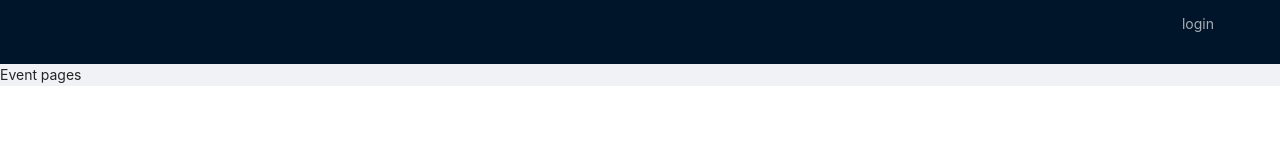
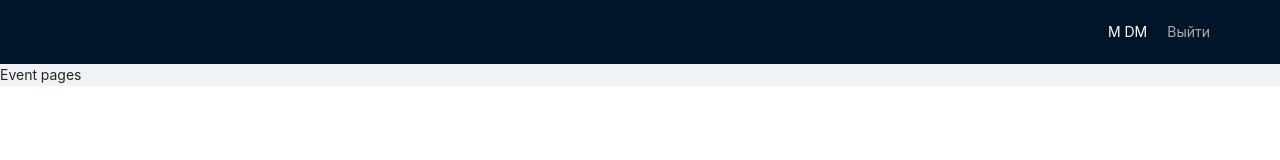
Before and after one commit to DmitryMN/calendar, a React (Create React App) app: page / in a window 1280 px wide. Shown: the top 160 px of the page. Built offline with nearby package versions, Linux system fonts and the light colour scheme.

Commit message:
create auth reducer and types

```diff
--- a/src/App.tsx
+++ b/src/App.tsx
@@ -3,6 +3,7 @@ import AppRouter from './components/AppRouter';
 import Navbar from './components/Navbar';
 import './App.css';
 import { Layout } from 'antd';
+import { useSelector } from 'react-redux';
 
 const App: React.FC = () => {
   return (
--- a/src/components/Navbar.tsx
+++ b/src/components/Navbar.tsx
@@ -6,17 +6,29 @@ import { RouteNames } from '../router';
 
 const Navbar: React.FC = () => {
     const navigate = useNavigate();
+    const auth = true;
 
     const handler = () => {
-        navigate(RouteNames.EVENT, {replace: true});
+        navigate(RouteNames.EVENT, { replace: true });
     }
 
     return (
         <Header>
             <Row justify="end">
-                <Menu mode="vertical" theme="dark" selectable={false}>
-                    <Menu.Item key="login" onClick={handler}>login</Menu.Item>
-                </Menu>
+                {
+                    auth
+                        ?
+                        <>
+                            <div style={{color: "white"}}>M DM</div>
+                            <Menu mode="horizontal" theme="dark" selectable={false}>
+                                <Menu.Item key="login" onClick={() => { console.log("out") }}>Выйти</Menu.Item>
+                            </Menu>
+                        </>
+                        :
+                        <Menu mode="vertical" theme="dark" selectable={false}>
+                            <Menu.Item key="login" onClick={handler}>Логин</Menu.Item>
+                        </Menu>
+                }
             </Row>
         </Header>
     )
--- a/src/store/index.ts
+++ b/src/store/index.ts
@@ -1,11 +1,12 @@
 import {createStore, combineReducers, applyMiddleware} from 'redux';
-import thunk from 'redux-thunk';
+import thunkMiddleware from 'redux-thunk'
+import authReducer from './reducers/auth';
 
 const rootReducer = combineReducers({
-
+    isAuth: authReducer,
 });
 
-export const store = createStore(rootReducer, applyMiddleware(thunk));
+export const store = createStore(rootReducer, applyMiddleware(thunkMiddleware));
 
 export type RootState = ReturnType<typeof store.getState>;
 export type AppDispatch = typeof store.dispatch;
--- /dev/null
+++ b/src/store/reducers/auth/index.ts
@@ -0,0 +1,17 @@
+import { AuthState, ACTIONS_TYPE, ActionsTypes } from "./types";
+
+
+const initialState: AuthState = {
+    isAuth: false
+}
+
+export default function authReducer(state = initialState, action: ActionsTypes): AuthState {
+    switch (action.type) {
+        case ACTIONS_TYPE.IS_AUTH:
+            return {...state, isAuth: action.payload.isAuth}
+        default:
+            return state;
+    }
+}
+
+const changeIsAuth = (isAuth: boolean) => ({type: ACTIONS_TYPE.IS_AUTH, payload: {isAuth}});
--- /dev/null
+++ b/src/store/reducers/auth/types.ts
@@ -0,0 +1,16 @@
+export type AuthState = {
+    isAuth: boolean
+}
+
+export enum ACTIONS_TYPE {
+    IS_AUTH = 'AUTH/IS_AUTH'
+}
+
+export type SetAuthAction = {
+    type: ACTIONS_TYPE.IS_AUTH
+    payload: {
+        isAuth: boolean
+    }
+}
+
+export type ActionsTypes = SetAuthAction;
```
